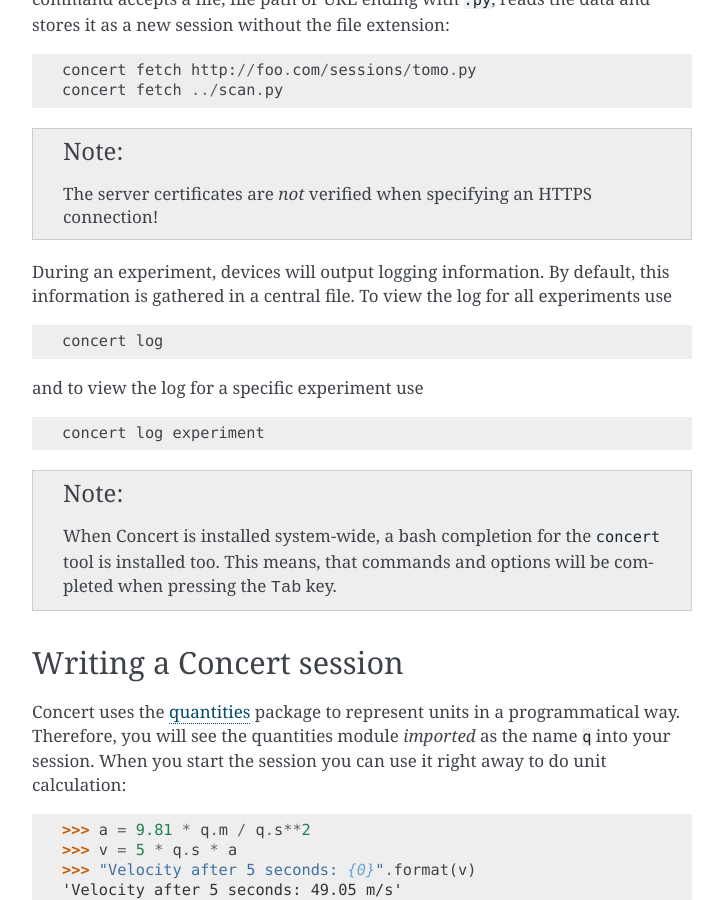
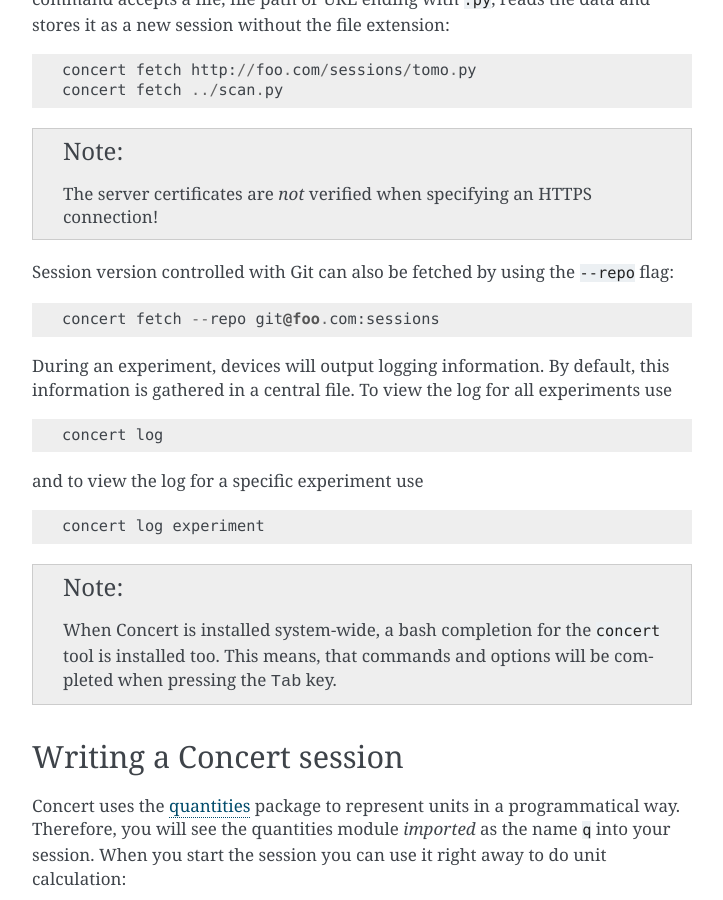
Before and after one commit to ufo-kit/concert, a Sphinx documentation site: the page built from docs/usage/sessions.rst, in a window 1280 px wide and 900 px high, scrolled down 1701 px. Shown: the whole window, without its empty margins (388-1111 px from the left). Built offline with Sphinx 7.4.7, drawn with Linux system fonts in a browser that asks for light colours.

Commit message:
Document --repo parameter

```diff
--- a/docs/usage/sessions.rst
+++ b/docs/usage/sessions.rst
@@ -84,6 +84,11 @@
 
     The server certificates are *not* verified when specifying an HTTPS
     connection!
+
+Session version controlled with Git can also be fetched by using the ``--repo``
+flag::
+
+    concert fetch --repo git@foo.com:sessions
 
 During an experiment, devices will output logging information. By default, this
 information is gathered in a central file. To view the log for all experiments
```
Also changed, not shown: 1 other file.
